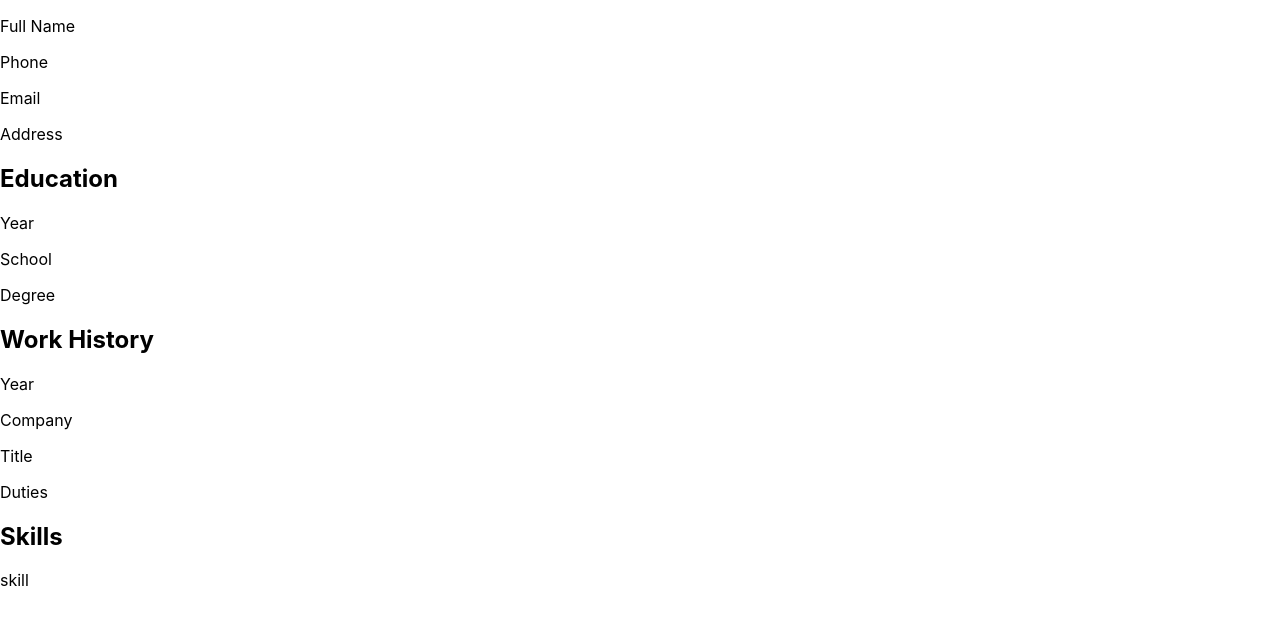
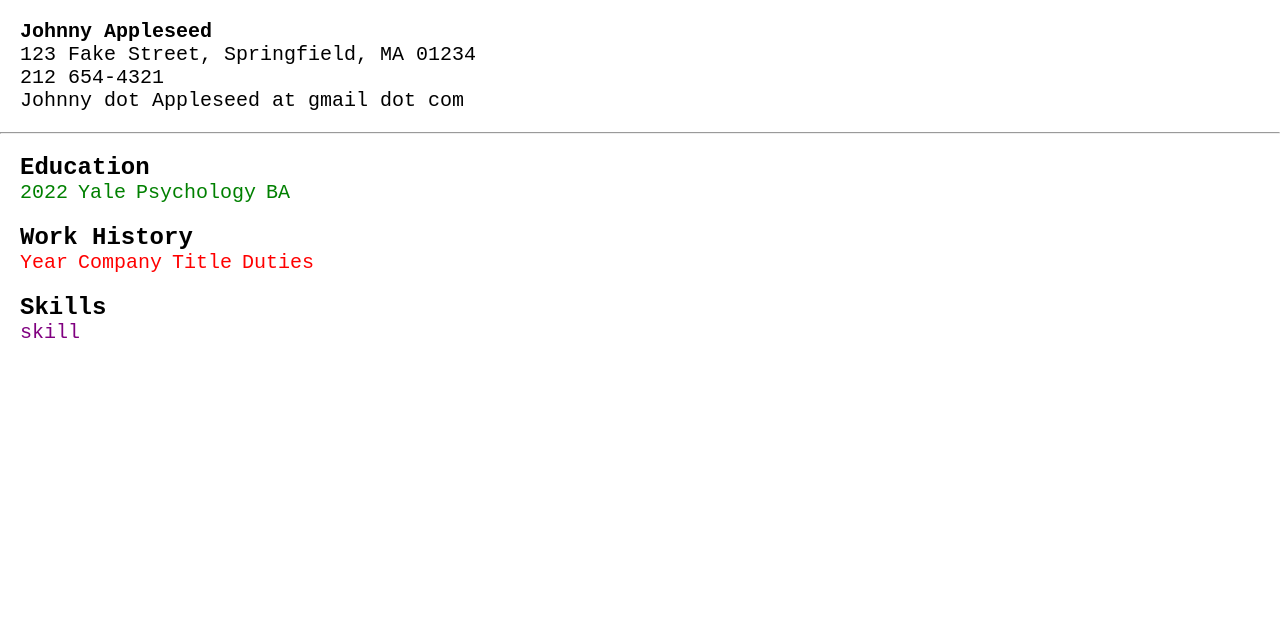
Before and after one commit to rebsrebs/cv-project, a React (Create React App) app: page / in a window 1280 px wide. Shown: the top 624 px of the page. Built offline with nearby package versions, Linux system fonts and the light colour scheme; the HTML template or start-up script is replaced by a standard one.

Commit message:
Sketch basic layout

```diff
--- a/src/App.css
+++ b/src/App.css
@@ -1,38 +1,25 @@
-.App {
-  text-align: center;
+* {
+  margin: 0px;
+  padding: 0px;
+  font-family:'Courier New', Courier, monospace;
 }
 
-.App-logo {
-  height: 40vmin;
-  pointer-events: none;
+.section {
+  margin-top: 20px;
+  margin-left: 20px;
+  margin-bottom: 20px;
 }
 
-@media (prefers-reduced-motion: no-preference) {
-  .App-logo {
-    animation: App-logo-spin infinite 20s linear;
-  }
-}
+/* .entry {
+  color: blue;
+  display: flex;
+  flex-direction: row;
+  gap:10px;
+} */
 
-.App-header {
-  background-color: #282c34;
-  min-height: 100vh;
+/* .job {
+  color: red;
   display: flex;
-  flex-direction: column;
-  align-items: center;
-  justify-content: center;
-  font-size: calc(10px + 2vmin);
-  color: white;
-}
-
-.App-link {
-  color: #61dafb;
-}
-
-@keyframes App-logo-spin {
-  from {
-    transform: rotate(0deg);
-  }
-  to {
-    transform: rotate(360deg);
-  }
-}
+  flex-direction: row;
+  gap: 10px;
+} */
--- a/src/App.js
+++ b/src/App.js
@@ -1,8 +1,8 @@
 import './App.css';
 import React, { Component } from "react";
 import BasicInfo from './components/BasicInfo';
+import WorkHistory from './components/WorkHistory';
 import Education from './components/Education';
-import WorkHistory from './components/WorkHistory';
 import Skills from './components/Skills';
 
 class App extends Component {
@@ -19,6 +19,7 @@ class App extends Component {
     return (
       <div>
         <BasicInfo />
+        <hr />
         <Education />
         <WorkHistory />
         <Skills />
--- a/src/components/BasicInfo.js
+++ b/src/components/BasicInfo.js
@@ -1,4 +1,5 @@
 import React, { Component } from "react";
+import '../styles/BasicInfo.css';
 
 class BasicInfo extends Component {
 
@@ -17,11 +18,11 @@ class BasicInfo extends Component {
     render() {
       // const basics = this.state;
       return (
-        <div>
-          <p>Full Name</p>
-          <p>Phone</p>
-          <p>Email</p>
-          <p>Address</p>
+        <div className='basicinfo'>
+          <p className='fullname'>Johnny Appleseed</p>
+          <p className='address'>123 Fake Street, Springfield, MA 01234</p>
+          <p className='phone'>212 654-4321</p>
+          <p className='email'>Johnny dot Appleseed at gmail dot com</p>
         </div>
       )
     }
--- a/src/components/Education.js
+++ b/src/components/Education.js
@@ -1,4 +1,5 @@
 import React, { Component } from "react";
+import '../styles/Education.css';
 
 class Education extends Component {
 
@@ -9,6 +10,7 @@ class Education extends Component {
       entry: {
         year: '',
         school: '',
+        focus: '',
         degree: '',
       },
       entries: [],
@@ -18,11 +20,14 @@ class Education extends Component {
 
   render() {
     return (
-      <div>
+      <div className = 'section'>
         <h2>Education</h2>
-        <p>Year</p>
-        <p>School</p>
-        <p>Degree</p>
+        <div className = 'entry'>
+          <p>2022</p>
+          <p>Yale</p>
+          <p>Psychology</p>
+          <p>BA</p>
+        </div>
       </div>
     )
   }
--- a/src/components/Skills.js
+++ b/src/components/Skills.js
@@ -1,4 +1,5 @@
 import React, { Component } from "react";
+import '../styles/Skills.css';
 
 class Skills extends Component {
 
@@ -16,9 +17,9 @@ class Skills extends Component {
 
   render() {
     return (
-      <div>
+      <div className = 'section'>
         <h2>Skills</h2>
-        <p>skill</p>
+        <p className = 'skill'>skill</p>
       </div>
     )
   }
--- a/src/components/WorkHistory.js
+++ b/src/components/WorkHistory.js
@@ -1,4 +1,5 @@
 import React, { Component } from "react";
+import '../styles/WorkHistory.css';
 
 class WorkHistory extends Component {
 
@@ -19,12 +20,14 @@ class WorkHistory extends Component {
 
   render() {
     return (
-      <div>
+      <div className = 'section'>
         <h2>Work History</h2>
-        <p>Year</p>
-        <p>Company</p>
-        <p>Title</p>
-        <p>Duties</p>
+        <div className='job'>
+          <p>Year</p>
+          <p>Company</p>
+          <p>Title</p>
+          <p>Duties</p>
+        </div>
       </div>
     )
   }
--- /dev/null
+++ b/src/styles/BasicInfo.css
@@ -0,0 +1,10 @@
+.basicinfo {
+  margin-top: 20px;
+  margin-left: 20px;
+  margin-bottom: 20px;
+  font-size: 20px;
+}
+
+.fullname {
+  font-weight: bold;
+}
--- /dev/null
+++ b/src/styles/Education.css
@@ -0,0 +1,7 @@
+.entry {
+  color: green;
+  display: flex;
+  flex-direction: row;
+  gap: 10px;
+  font-size: 20px;
+}
--- /dev/null
+++ b/src/styles/Skills.css
@@ -0,0 +1,4 @@
+.skill {
+  font-size: 20px;
+  color: purple;
+}
--- /dev/null
+++ b/src/styles/WorkHistory.css
@@ -0,0 +1,7 @@
+.job {
+  color: red;
+  display: flex;
+  flex-direction: row;
+  gap: 10px;
+  font-size: 20px;
+}
```
